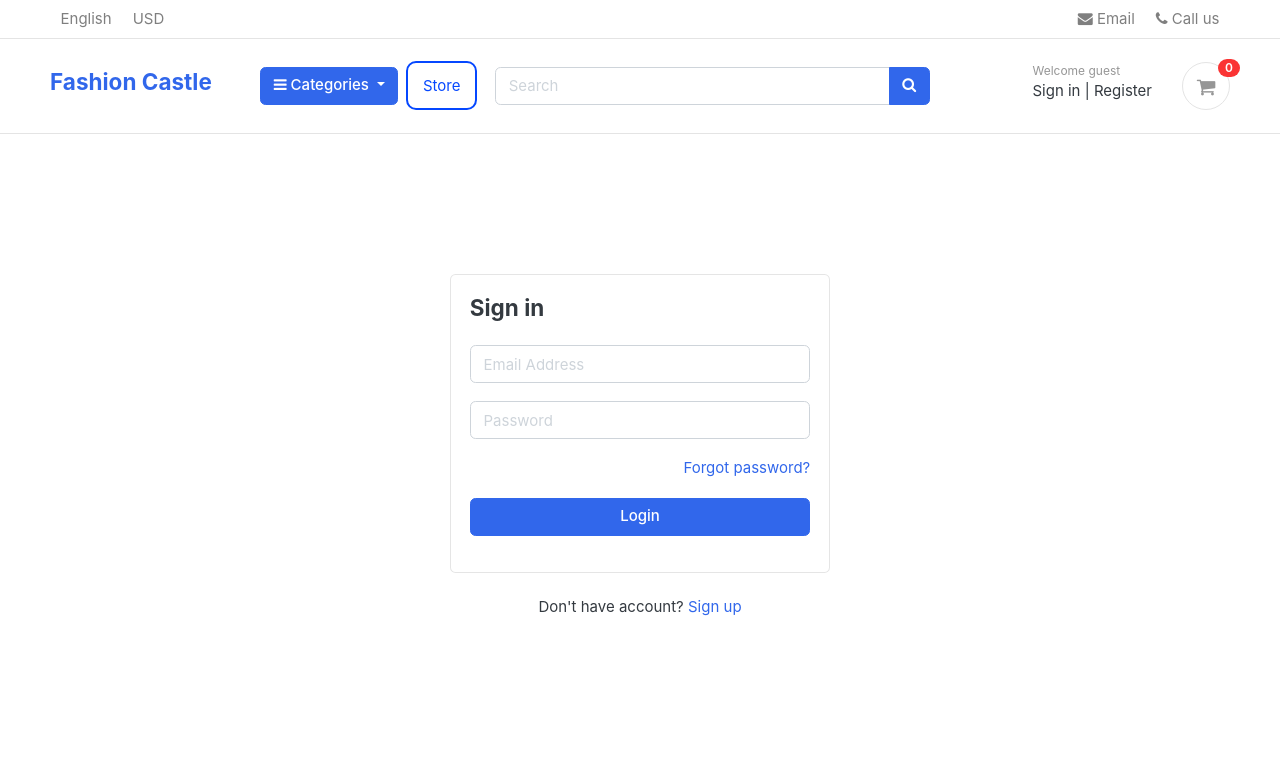
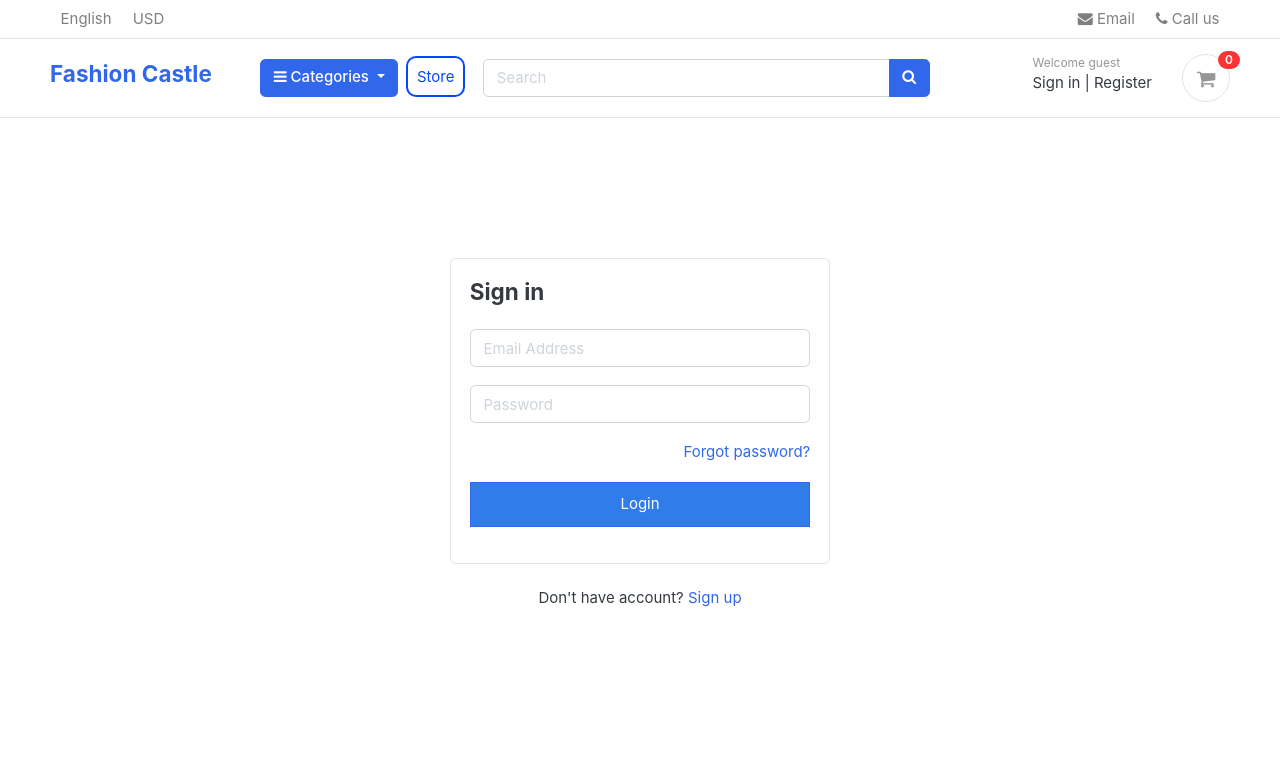
Before and after one commit to Fjack92/FashionCastle, a Django app: page /accounts/login/ in a window 1280 px wide. Shown: the top 776 px of the page. Run offline with Django 3.2, Linux system fonts and the light colour scheme; data comes from the database, SQL or seed files in the repository; some libraries are stand-ins or nearby versions; some web fonts are replaced.

Commit message:
Updated 'login' button

```diff
--- a/fashioncastleback/static/css/custom.css
+++ b/fashioncastleback/static/css/custom.css
@@ -80,6 +80,8 @@ ul.thumb li img {
   }
 }
 
+/* close button */
+
 .close:hover,
 .close:focus {
   box-shadow: inset -3.5em 0 0 0 var(--hover), inset 3.5em 0 0 0 var(--hover);
@@ -109,6 +111,8 @@ ul.thumb li img {
   padding: 1em 1em;
 }
 
+/* store button */
+
 .store:hover,
 .store:focus {
   box-shadow: inset -3.5em 0 0 0 var(--hover), inset 3.5em 0 0 0 var(--hover);
@@ -116,7 +120,7 @@ ul.thumb li img {
 
 .store {
   --color: rgba(0, 68, 255, 0.979);
-  --hover: rgba(0, 89, 255, 0.979);
+  --hover: #3167eb;
 }
 #custom-btn-store:hover,
 #custom-btn-store:focus {
@@ -137,5 +141,32 @@ ul.thumb li img {
   font: inherit;
   line-height: 1;
   margin: 0.5em;
-  padding: 1em;
+  padding: .6em;
+  height: 10px;
 }
+
+.store-parent {
+  align-items: center;
+}
+
+/* login button */
+.log {
+  --color: #317ceb;
+  --hover: rgb(0, 68, 255);
+  --border:#3167eb;
+
+}
+
+.log {
+  color: white;
+  background-color: var(--color);
+  border: 1px solid var(--border);
+  width: 100%;
+  height: 3rem;
+}
+.log:hover {
+  transition-duration: .5s;
+  color: white;
+  box-shadow: 0 0 10px var(--color);
+  background-color: var(--hover);
+}
--- a/templates/accounts/login.html
+++ b/templates/accounts/login.html
@@ -26,7 +26,7 @@
                         <a href="{% url 'forgotPassword' %}" class="float-right">Forgot password?</a>
                     </div> <!-- form-group form-check .// -->
                     <div class="form-group">
-                        <button type="submit" class="btn btn-primary btn-block"> Login  </button>
+                        <button type="submit" class="log"> Login  </button>
                     </div> <!-- form-group// -->
                 </form>
             </div> <!-- card-body.// -->
--- a/templates/includes/navbar.html
+++ b/templates/includes/navbar.html
@@ -101,7 +101,9 @@
                         {% endfor %}
                     </div>
                 </div>
+                <div class="store-parent">
                 <a href="{% url 'store' %}" class="store" text-align="center" id="custom-btn-store">Store</a>
+            </div>
                 <div class="col-lg  col-md-6 col-sm-12 col-xs-12">
                     <form action="{% url 'search' %}" class="search">
                         <div class="input-group w-100">
```
Also changed, not shown: db.sqlite3.
